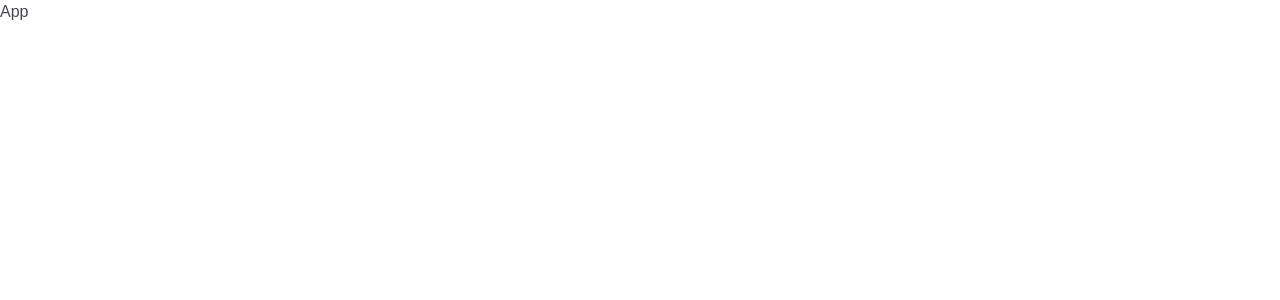
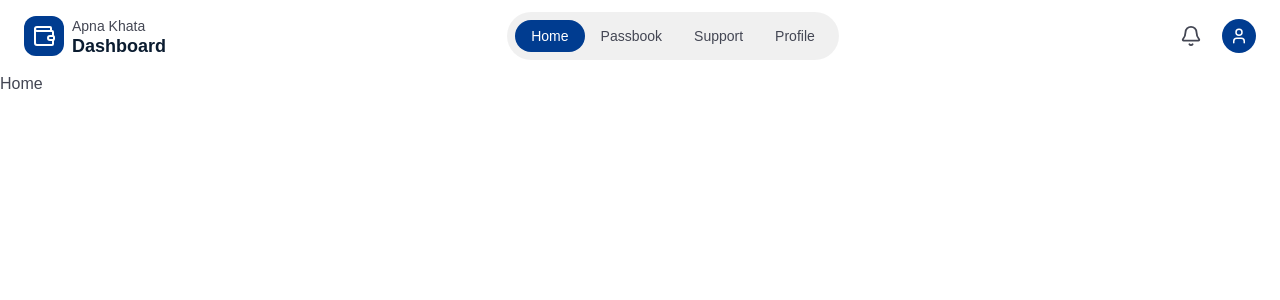
Before and after one commit to MeinFiroj/Apna-Khata, a React (Vite) app in the folder frontend/: page / in a window 1280 px wide. Shown: the top 300 px of the page. Built offline with nearby package versions, Linux system fonts and the light colour scheme.

Commit message:
Add Navbar, Footer and Header.

```diff
--- a/frontend/src/App.jsx
+++ b/frontend/src/App.jsx
@@ -1,7 +1,14 @@
+import Footer from "./components/MainComponents/Footer"
+import Header from "./components/MainComponents/Header"
+import AllRoutes from "./routes/AllRoutes"
 
 const App = () => {
   return (
-    <div> App</div>
+    <div className="h-screen w-screen flex flex-col items-start">
+      <Header/>
+      <AllRoutes/>
+      <Footer/>
+    </div>
   )
 }
 
--- /dev/null
+++ b/frontend/src/components/MainComponents/Footer.jsx
@@ -0,0 +1,14 @@
+
+import Navbar from "../shared/Navbar";
+
+const Footer = () => {
+  return (
+    <footer className="upper-shadow p-(--pad-phone) fixed bottom-0 left-0 w-full  md:hidden">
+      <nav className="flex items-center justify-around max-w-120 mx-auto">
+        <Navbar/>
+      </nav>
+    </footer>
+  );
+};
+
+export default Footer;
--- /dev/null
+++ b/frontend/src/components/MainComponents/Header.jsx
@@ -0,0 +1,33 @@
+import { Bell, User, Wallet } from "lucide-react";
+import Navbar from "../shared/Navbar";
+
+const Header = () => {
+  return (
+    <header className="p-(--pad-phone) flex items-center justify-between w-full md:px-(--pad-desk) sticky top-0">
+      <div className="flex items-center gap-2">
+        <div className="bg-(--clr-primary) p-2 w-fit rounded-xl">
+          <Wallet size={24} color="var(--clr-text-light)" />
+        </div>
+        <div>
+          <h2 className="text-sm">Apna Khata</h2>
+          <h1 className="font-semibold text-(--clr-text-primary) text-lg leading-5">
+            Dashboard
+          </h1>
+        </div>
+      </div>
+      <nav className="hidden md:flex items-center p-2 bg-black/6 rounded-full">
+        <Navbar />
+      </nav>
+      <div className="flex items-center gap-3 md:gap-5">
+        <button>
+          <Bell size={22} />
+        </button>
+        <button className="bg-(--clr-primary) rounded-full aspect-square p-2">
+          <User size={18} color="var(--clr-text-light)" />
+        </button>
+      </div>
+    </header>
+  );
+};
+
+export default Header;
--- /dev/null
+++ b/frontend/src/components/shared/Navbar.jsx
@@ -0,0 +1,52 @@
+import {
+  BookOpenText,
+  CircleQuestionMark,
+  House,
+  UserRound,
+} from "lucide-react";
+import { NavLink } from "react-router-dom";
+
+const Navbar = () => {
+  return (
+    <>
+      <NavLink
+        to={"/"}
+        className={({ isActive }) =>
+          `${isActive ? "text-(--clr-primary) md:text-(--clr-text-light) md:bg-(--clr-primary)" : ""} flex flex-col items-center justify-center md:py-1.5 md:px-4 md:font-medium md:rounded-full`
+        }
+      >
+        <House className="h-4.5 sm:h-5 md:hidden" />
+        <span className="text-xs sm:text-sm">Home</span>
+      </NavLink>
+      <NavLink
+        to={"/my-passbook"}
+        className={({ isActive }) =>
+          `${isActive ? "text-(--clr-primary) md:text-(--clr-text-light) md:bg-(--clr-primary)" : ""} flex flex-col items-center justify-center md:py-1.5 md:px-4 md:font-medium md:rounded-full`
+        }
+      >
+        <BookOpenText className="h-4.5 sm:h-5 md:hidden" />
+        <span className="text-xs sm:text-sm">Passbook</span>
+      </NavLink>
+      <NavLink
+        to={"/support"}
+        className={({ isActive }) =>
+          `${isActive ? "text-(--clr-primary) md:text-(--clr-text-light) md:bg-(--clr-primary)" : ""} flex flex-col items-center justify-center md:py-1.5 md:px-4 md:font-medium md:rounded-full`
+        }
+      >
+        <CircleQuestionMark className="h-4.5 sm:h-5 md:hidden" />
+        <span className="text-xs sm:text-sm">Support</span>
+      </NavLink>
+      <NavLink
+        to={"/my-profile"}
+        className={({ isActive }) =>
+          `${isActive ? "text-(--clr-primary) md:text-(--clr-text-light) md:bg-(--clr-primary)" : ""} flex flex-col items-center justify-center md:py-1.5 md:px-4 md:font-medium md:rounded-full`
+        }
+      >
+        <UserRound className="h-4.5 sm:h-5 md:hidden" />
+        <span className="text-xs sm:text-sm">Profile</span>
+      </NavLink>
+    </>
+  );
+};
+
+export default Navbar;
--- a/frontend/src/index.css
+++ b/frontend/src/index.css
@@ -36,3 +36,7 @@ body {
     font-family: var(--font-body);
     color: var(--clr-text-secondary);
 }
+
+.upper-shadow{
+    box-shadow: 1px 0px 25px rgba(0,0,0,0.1);
+}
```
